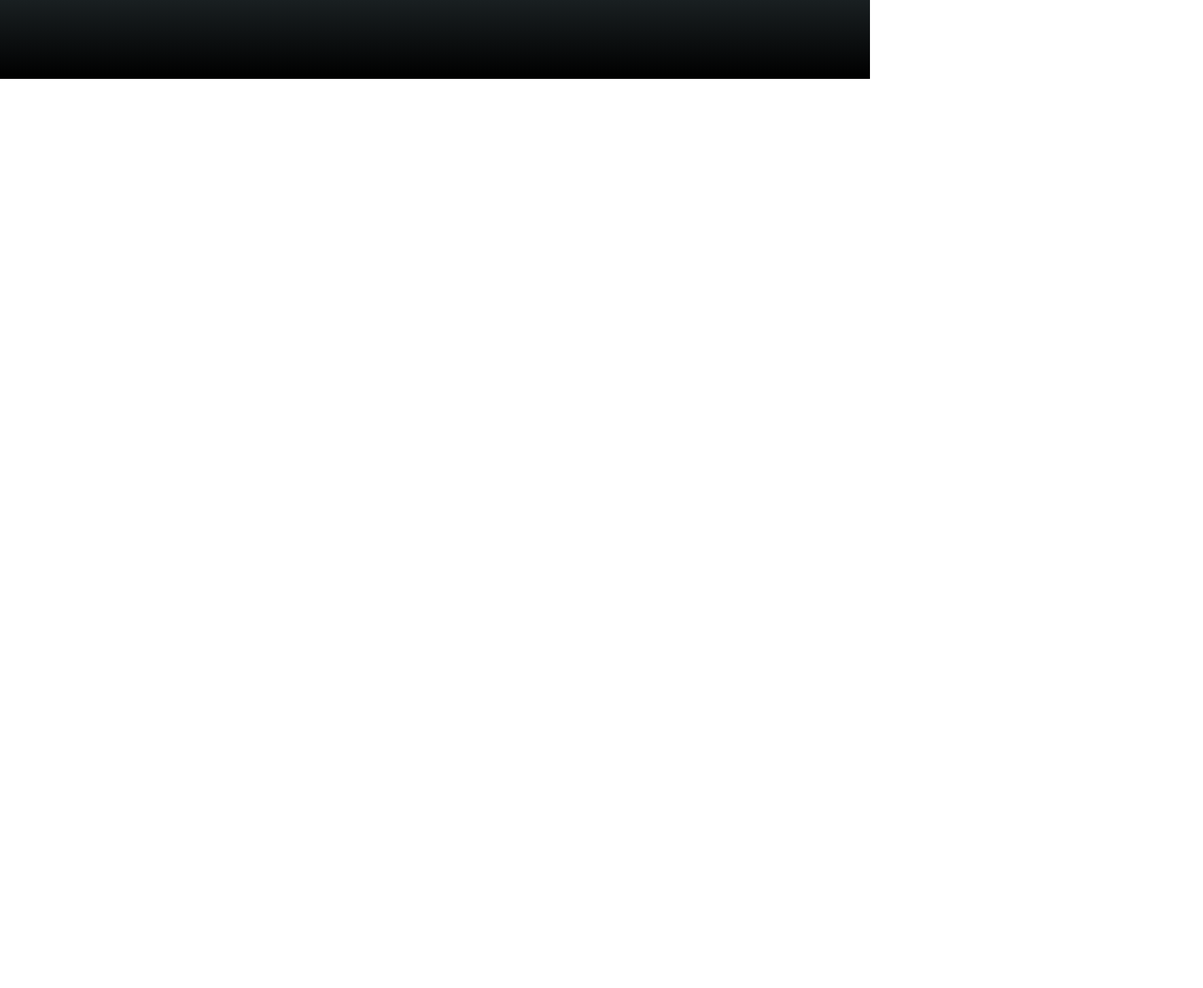
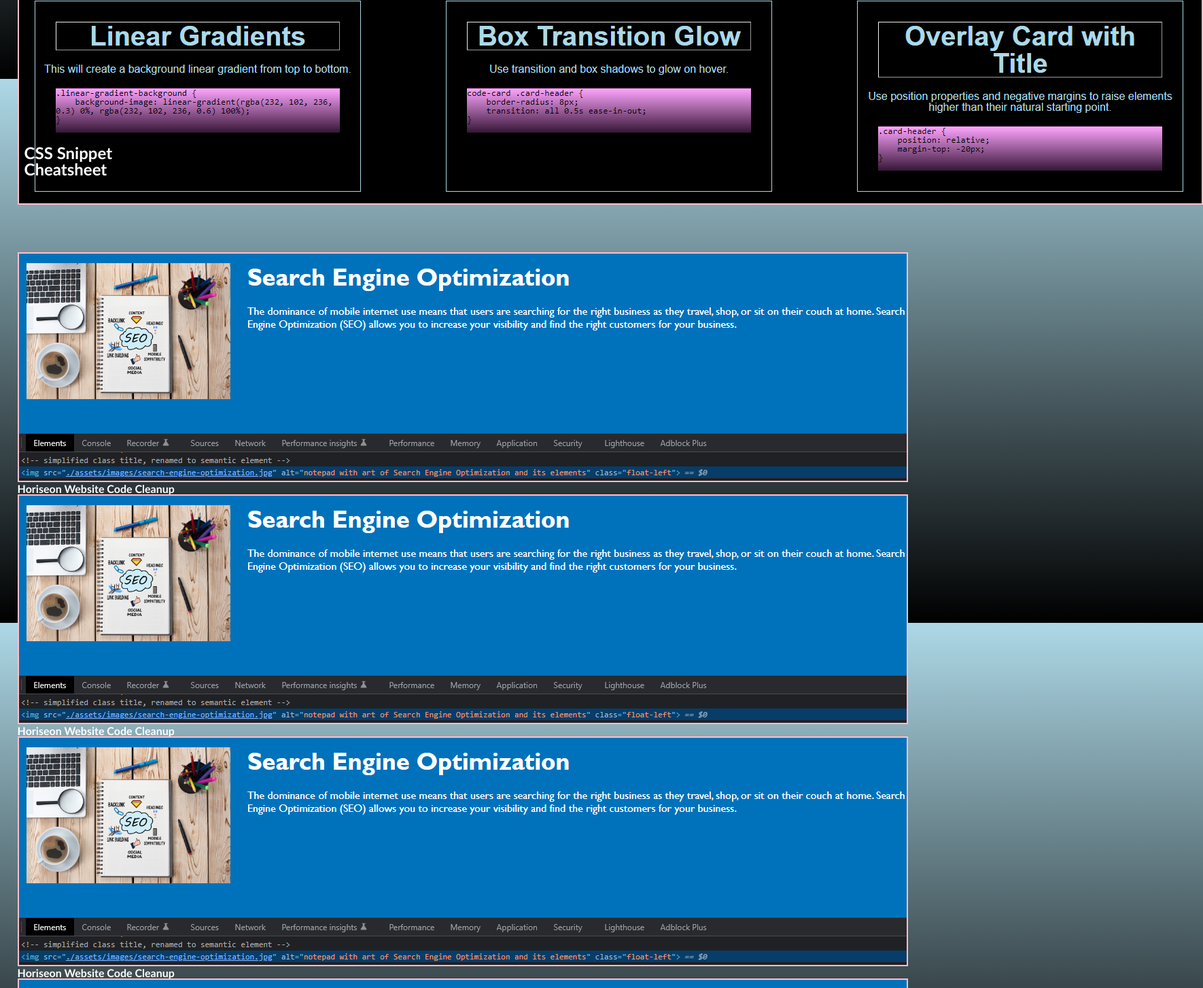
Before and after one commit to Darxmarx/personal-portfolio, a plain HTML site: page index.html in a window 1280 px wide. Shown: the part 684-2137 px from the top of the page at 68% size, 1770 px wide, since content can reach past the window. Before the commit the page ends 800 px from the top, so only its background shows below. Drawn offline with Linux system fonts and the light colour scheme.

Commit message:
progress on flexbox setup

```diff
--- a/assets/css/style.css
+++ b/assets/css/style.css
@@ -26,7 +26,7 @@ header img {
     max-width: 10%;
     width: auto;
     height: auto;
-    border: 5px solid pink;
+    border: 2px solid pink;
 }
 
 h1, h2 {
@@ -40,27 +40,36 @@ li {
     font-size: 125%;
 }
 
-.card {
+.intro {
     display: flex;
     flex-direction: row;
     align-items: flex-start;
-    justify-content: space-between;
+    justify-content: space-evenly;
     margin: 2%;
 }
 
-.card p {
+.intro p {
     margin: 1%;
+}
+
+.card {
+    display: flex;
+    flex-direction: column;
+    flex-wrap: wrap;
+    align-items: flex-start;
+    justify-content: space-evenly;
+    margin: 2%;
 }
 
 .first-project img {
     align-items: center;
-    max-width: 70%;
+    /* max-width: 70%; */
     width: auto;
     height: auto;
-    border: 5px solid pink;
+    border: 2px solid pink;
 }
 
-.project-caption {
+.first-project-caption {
     position: relative;
     bottom: 100px;
     max-width: 12%;
@@ -70,7 +79,14 @@ li {
     /*border: 1px solid pink;*/
 }
 
-@media screen and (max-width: 992px) {
+.other-projects img {
+    /* max-width: 70%; */
+    width: auto;
+    height: auto;
+    border: 2px solid pink;
+}
+
+/*@media screen and (max-width: 992px) {
     .first-project {
        width: 90%;
     }
--- a/index.html
+++ b/index.html
@@ -30,16 +30,50 @@
     </header>
 
     <main>
-        <section class="card" id="about-me">
+        <section class="intro" id="about-me">
             <h2>About Me</h2>
             <p>Ever since I was but a young boy, technology always fascinated me. From the simple phones around the house, to exposure to my very first video game console on my family's battered television set, my interest in tech only grew alongside my own body. Today, after not only admiring the physical technology, but the coding running everything under the hood, I eagerly improve my full-stack web development skills. Full of energy and passion, I am an individual with a flexible, growth mindset and an inherent eagerness to learn. Motivated to improve myself for the sake of helping others, I strive to create useful applications that better everyone's lives whenever they call upon me.</p>
         </section>
         <section class="card" id="my-work">
             <h2>My Work</h2>
             <figure class="first-project">
-                <img src="./assets/images/css-snippet-cheatsheet.png" alt="CSS Snippet Cheat Sheet">
+                <a href="https://darxmarx.github.io/min-project-css-cheat-sheet/" target="_blank">
+                    <img src="./assets/images/css-snippet-cheatsheet.png" alt="CSS Snippet Cheat Sheet">
+                </a>
+                <figcaption class="first-project-caption">
+                    <h3>CSS Snippet Cheatsheet</h3>
+                </figcaption>
+            </figure>
+            <figure class="other-projects">
+                <a href="https://darxmarx.github.io/website-code-cleanup/" target="_blank">
+                    <img src="./assets/images/website-code-cleanup.png" alt="Website Code Cleanup">
+                </a>
                 <figcaption class="project-caption">
-                    <h3>CSS Snippet Cheatsheet</h3>
+                    <h3>Horiseon Website Code Cleanup</h3>
+                </figcaption>
+            </figure>
+            <figure class="other-projects"> <!-- placeholders! -->
+                <a href="https://darxmarx.github.io/website-code-cleanup/" target="_blank">
+                    <img src="./assets/images/website-code-cleanup.png" alt="Website Code Cleanup">
+                </a>
+                <figcaption class="project-caption">
+                    <h3>Horiseon Website Code Cleanup</h3>
+                </figcaption>
+            </figure>
+            <figure class="other-projects">
+                <a href="https://darxmarx.github.io/website-code-cleanup/" target="_blank">
+                    <img src="./assets/images/website-code-cleanup.png" alt="Website Code Cleanup">
+                </a>
+                <figcaption class="project-caption">
+                    <h3>Horiseon Website Code Cleanup</h3>
+                </figcaption>
+            </figure>
+            <figure class="other-projects">
+                <a href="https://darxmarx.github.io/website-code-cleanup/" target="_blank">
+                    <img src="./assets/images/website-code-cleanup.png" alt="Website Code Cleanup">
+                </a>
+                <figcaption class="project-caption">
+                    <h3>Horiseon Website Code Cleanup</h3>
                 </figcaption>
             </figure>
         </section>
```
